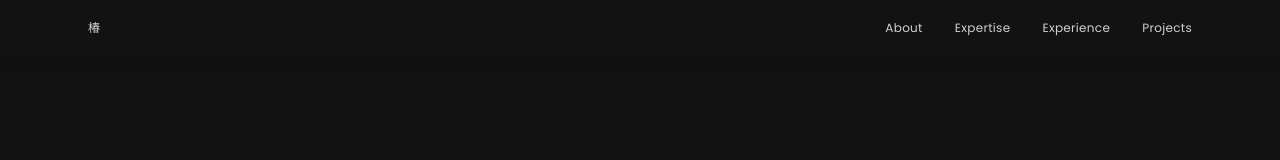
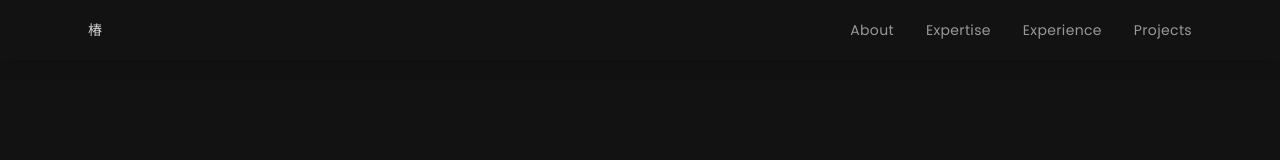
Before and after one commit to WilPhil/my-portfolio, a React (Create React App) app: page / in a window 1280 px wide. Shown: the top 160 px of the page. Built offline with nearby package versions, Linux system fonts and the light colour scheme.

Commit message:
add: section observer for navbar underline animation

```diff
--- a/src/components/Navbar/Navbar.jsx
+++ b/src/components/Navbar/Navbar.jsx
@@ -1,6 +1,5 @@
-import React, { useState } from "react";
+import React, { useState, useEffect } from "react";
 
-const Navbar = () => {
 const navLinks = [
   { href: "#about", label: "About" },
   { href: "#expertise", label: "Expertise" },
@@ -8,20 +7,71 @@ const Navbar = () => {
   { href: "#projects", label: "Projects" },
 ];
 
+const Navbar = () => {
+  const [activeSection, setActiveSection] = useState("");
+
+  useEffect(() => {
+    // Set up the observer to detect when sections are visible
+    const observer = new IntersectionObserver(
+      (entries) => {
+        entries.forEach((entry) => {
+          // If the section crosses the middle of the viewport, mark it active
+          if (entry.isIntersecting) {
+            setActiveSection(entry.target.id);
+          }
+        });
+      },
+      // rootMargin "-50% 0px -50% 0px" means the section must cross the absolute center of the screen to trigger
+      { rootMargin: "-50% 0px -50% 0px" },
+    );
+
+    const sectionIds = [
+      "home",
+      ...navLinks.map((link) => link.href.substring(1)),
+    ];
+
+    // Tell the observer to watch all our section IDs
+    sectionIds.forEach((sectionId) => {
+      const section = document.getElementById(sectionId);
+      if (section) observer.observe(section);
+    });
+
+    // Cleanup the observer when the component unmounts
+    return () => {
+      sectionIds.forEach((sectionId) => {
+        const section = document.getElementById(sectionId);
+        if (section) observer.unobserve(section);
+      });
+    };
+  }, []);
+
   return (
     <header className="w-full sticky top-0 z-50 shadow-lg bg-[#121212]">
-      <div className="max-w-6xl flex justify-between mx-auto px-6 py-5 text-[#d1d1d1] text-xs font-normal tracking-wide">
+      <div className="max-w-6xl flex justify-between mx-auto px-6 py-5 text-[#d1d1d1] text-sm font-normal tracking-wide">
         <span className="cursor-pointer">椿</span>
         <div className="flex gap-8">
-          {navLinks.map((link) => (
+          {navLinks.map((link) => {
+            // Check if the current link matches the active section in state
+            const isActive = activeSection === link.href.substring(1);
+
+            return (
               <a
                 key={link.label}
                 href={link.href}
-              className="hover:opacity-70 transition duration-300 ease-in-out"
+                className={`relative transition duration-300 ease-in-out hover:opacity-100
+                           after:content-[''] after:absolute after:left-0 after:-bottom-1
+                           after:w-full after:h-[2px] after:bg-purple-500
+                           after:origin-center after:transition-transform after:duration-300
+                           ${
+                             isActive
+                               ? "after:scale-x-100 opacity-100"
+                               : "after:scale-x-0 hover:after:scale-x-100 opacity-70"
+                           }`}
               >
                 <span>{link.label}</span>
               </a>
-          ))}
+            );
+          })}
         </div>
       </div>
     </header>
```
Lines whose indentation alone changed are shown as unchanged.
